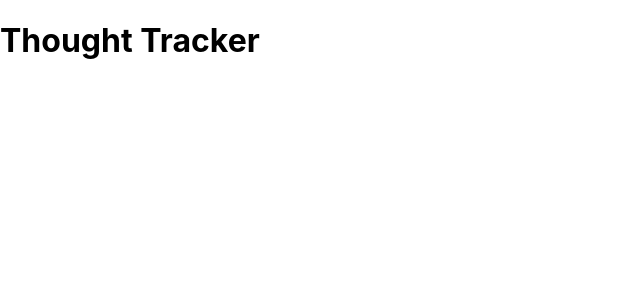
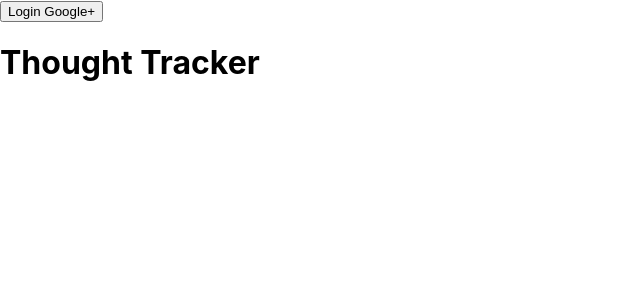
Before and after one commit to cpunt/thought-tracker, a React (Create React App) app: page / in a window 1280 px wide. Shown: the top 300 px of the page, without its empty margins (0-640 px from the left). Built offline with nearby package versions, Linux system fonts and the light colour scheme; no server answers.

Commit message:
Add Google login

```diff
--- a/src/App.tsx
+++ b/src/App.tsx
@@ -1,13 +1,19 @@
 import './App.css';
+import Login from './components/Login';
+import React, { Component } from 'react';
 
-function App() {
+class App extends Component {
+  render () {
     return (
       <div className="App">
+        <Login />
+
         <header className="App-header">
           <h1>Thought Tracker</h1>
         </header>
       </div>
     );
   }
+}
 
 export default App;
--- /dev/null
+++ b/src/components/Login.tsx
@@ -0,0 +1,12 @@
+import React, { Component } from 'react';
+import LoginGoogle from './LoginGoogle';
+
+class Login extends Component {
+  render () {
+    return (
+      <LoginGoogle />
+    );
+  }
+}
+
+export default Login;
--- /dev/null
+++ b/src/components/LoginGoogle.tsx
@@ -0,0 +1,71 @@
+import React, { Component } from 'react';
+import { firebase, googleProvider } from '../firebase';
+
+class LoginGoogle extends Component <{}, { user: any }> {
+   constructor(props: any) {
+    super(props);
+    this.handleLogin = this.handleLogin.bind(this);
+    this.handleLogout = this.handleLogout.bind(this);
+    this.state = { user: null };
+  }
+
+  componentWillMount() {
+    this.setUser();
+  }
+
+  render () {
+    return (
+      <div>
+        {
+          this.state.user
+          ? <LogoutButton onClick={this.handleLogout} />
+          : <LoginButton onClick={this.handleLogin} />
+        }
+      </div>
+    );
+  }
+
+  async handleLogin () {
+    try {
+      // Login successful
+      // This gives you a Google Access Token. You can use it to access the Google API.
+      // var token = result.credential.accessToken;
+      await firebase.auth().signInWithPopup(googleProvider);
+    } catch (err) {
+      console.log(err);
+    }
+  }
+
+  async handleLogout () {
+    try {
+      // Logout successful
+      await firebase.auth().signOut();
+    } catch (err) {
+      console.log(err);
+    }
+  }
+
+  setUser () {
+    firebase.auth().onAuthStateChanged(user => {
+      this.setState({ user: user });
+    });
+  }
+}
+
+function LoginButton (props: any) {
+  return (
+    <button onClick={props.onClick}>
+      Login Google+
+    </button>
+  );
+}
+
+function LogoutButton (props: any) {
+  return (
+    <button onClick={props.onClick}>
+      Logout Google+
+    </button>
+  );
+}
+
+export default LoginGoogle;
--- /dev/null
+++ b/src/firebase.tsx
@@ -0,0 +1,23 @@
+import firebase from 'firebase/app';
+import 'firebase/firestore';
+import 'firebase/analytics';
+import 'firebase/auth';
+
+const firebaseConfig = {
+  apiKey: process.env.REACT_APP_FIREBASE_KEY,
+  authDomain: process.env.REACT_APP_FIREBASE_DOMAIN,
+  projectId: process.env.REACT_APP_FIREBASE_PROJECT_ID,
+  storageBucket: process.env.REACT_APP_FIREBASE_STORAGE_BUCKET,
+  messagingSenderId: process.env.REACT_APP_FIREBASE_SENDER_ID,
+  appId: process.env.REACT_APP_FIREBASE_APP_ID,
+  measurementId: process.env.REACT_APP_FIREBASE_MEASUREMENT_ID
+};
+
+// Initialize Firebase
+firebase.initializeApp(firebaseConfig);
+firebase.analytics();
+
+const db = firebase.firestore();
+const googleProvider = new firebase.auth.GoogleAuthProvider();
+
+export { firebase, db, googleProvider };
```
Also changed, not shown: 1 other file (tests, documents, lock files or other folders). Lines whose indentation alone changed are shown as unchanged.
